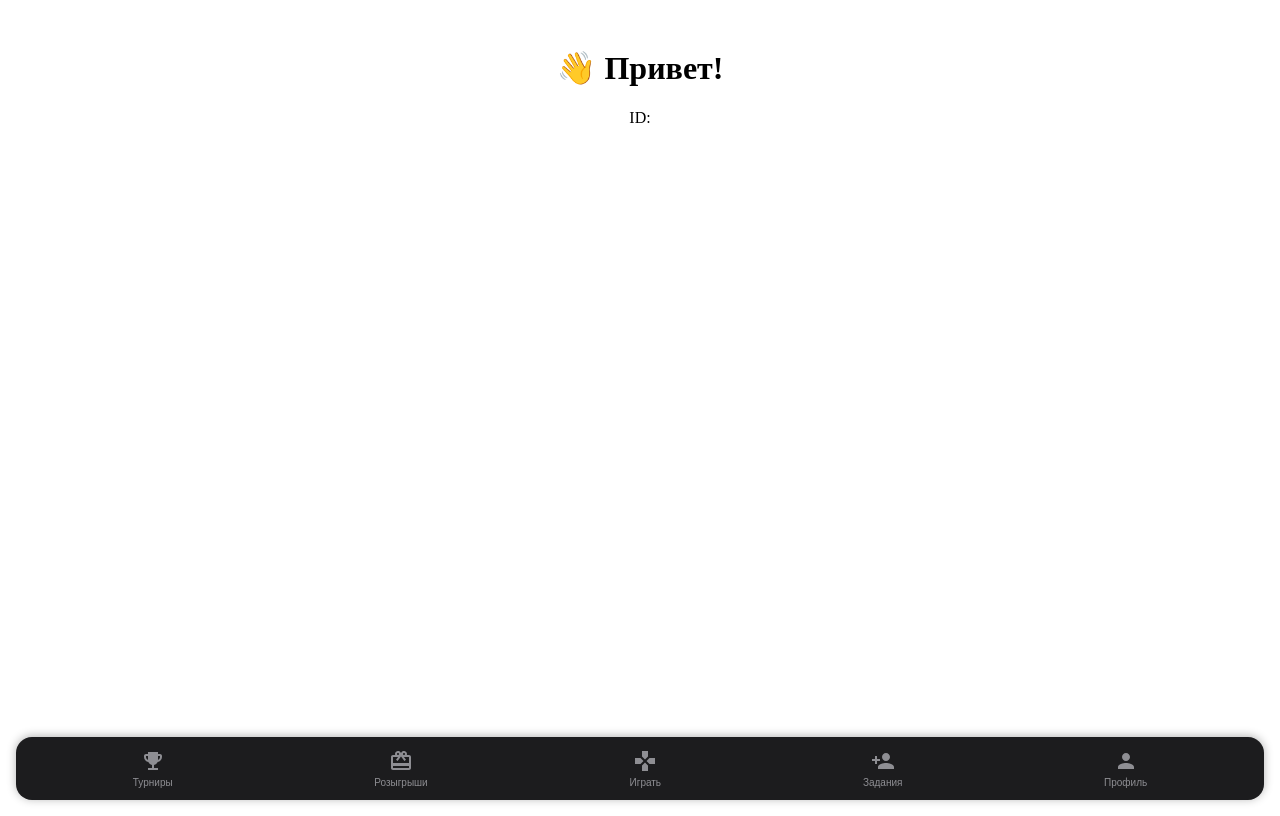
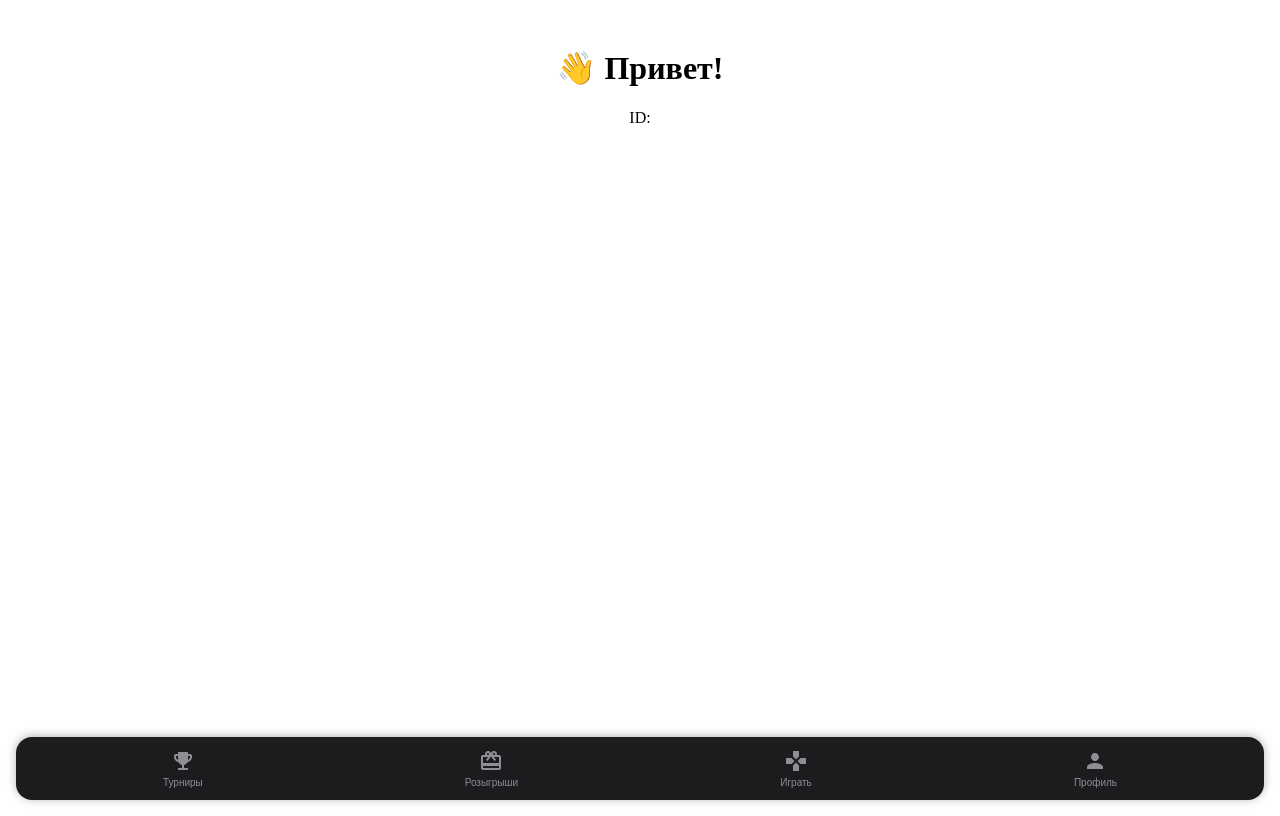
Before and after one commit to deewau/pigfarm-client, a React (Vite) app in the folder client/: page / in a window 1280 px wide. Built offline with nearby package versions, Linux system fonts and the light colour scheme; no server answers.

Commit message:
fix: remove tasks tab, fix referral share button

```diff
--- a/client/src/App.tsx
+++ b/client/src/App.tsx
@@ -3,7 +3,7 @@ import { Home } from './pages/Home';
 import { Profile } from './pages/Profile';
 import { Referral } from './pages/Referral';
 import { TabBar } from './components/TabBar';
-import { TrophyIcon, GiftsIcon, GameIcon, ReferralIcon, ProfileIcon } from './components/icons';
+import { TrophyIcon, GiftsIcon, GameIcon, ProfileIcon } from './components/icons';
 
 function App() {
   return (
@@ -69,12 +69,6 @@ function BottomBar() {
           icon: <GameIcon />,
         },
         {
-          id: 'tasks',
-          label: 'Задания',
-          path: '/tasks',
-          icon: <ReferralIcon />,
-        },
-        {
           id: 'profile',
           label: 'Профиль',
           path: '/profile',
--- a/client/src/pages/Referral.tsx
+++ b/client/src/pages/Referral.tsx
@@ -61,9 +61,9 @@ export function Referral() {
     const tg = (window as any).Telegram?.WebApp;
     if (!tg || !referral) return;
 
-    const text = `Присоединяйся к Pigfarm! 🐷\n${referral.referralLink}\n\nПолучи бонус за регистрацию по моей ссылке!`;
+    const shareUrl = `https://t.me/share/url?url=${encodeURIComponent(referral.referralLink)}&text=${encodeURIComponent(`Присоединяйся к Pigfarm! 🐷\n\nПолучи бонус за регистрацию по моей ссылке!`)}`;
 
-    tg.openTelegramLink(`https://t.me/share/url?url=${encodeURIComponent(referral.referralLink)}&text=${encodeURIComponent(text)}`);
+    tg.openTelegramLink(shareUrl);
   };
 
   if (loading) {
```
